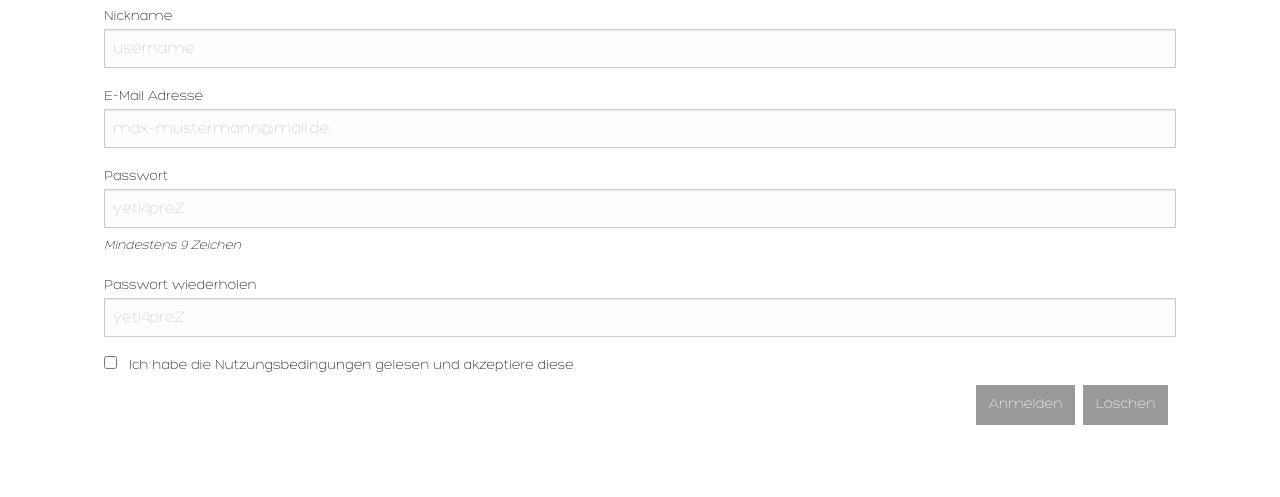
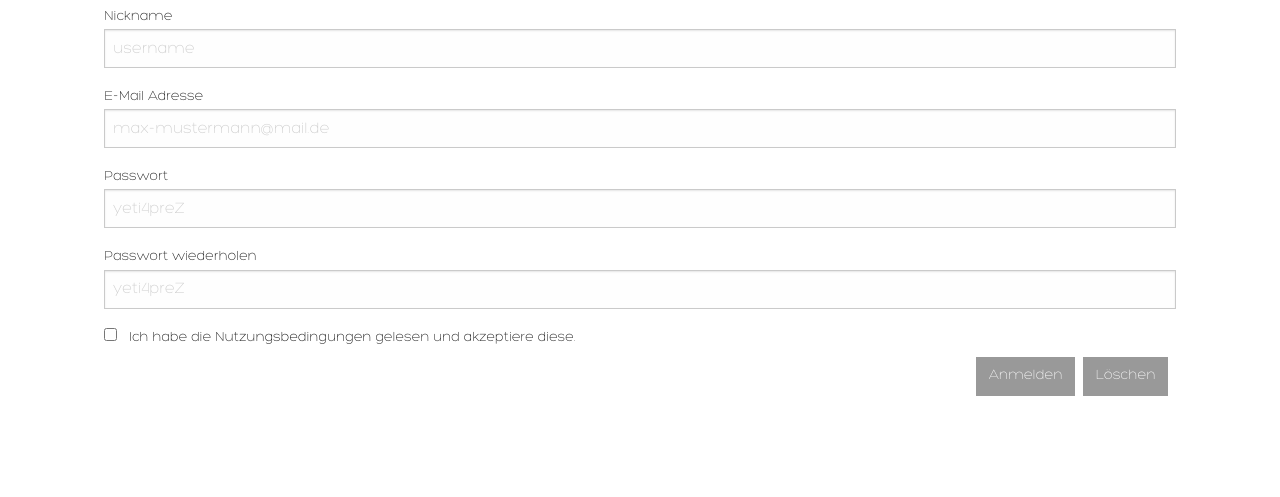
Before and after one commit to drinkbar/cocktail, a PHP site: page /web/registration.php in a window 1280 px wide. Shown: the part 747-1244 px from the top of the page. Run offline with PHP 8.4, Linux system fonts and the light colour scheme; some libraries are stand-ins or nearby versions.

Commit message:
removed password info

```diff
--- a/resources/views/registration/register.php
+++ b/resources/views/registration/register.php
@@ -19,7 +19,6 @@ if(isset($_REQUEST['submit']))
 		$password = mysql_real_escape_string($_REQUEST['password']);
 		$password2 = mysql_real_escape_string($_REQUEST['password2']);
 		$email = mysql_real_escape_string($_REQUEST['email']);
-
 
 		// check if username already in use
 		$db = new Db();
--- a/resources/views/registration/registration_form.html
+++ b/resources/views/registration/registration_form.html
@@ -16,10 +16,6 @@
 				pattern="alpha_numeric"> <span class="form-error">
 					Gib bitte ein gültiges Passwort ein! </span>
 			</label>
-			<p class="help-text" id="exampleHelpText">Mindestens 9 Zeichen</p>
-
-
-
 			<label>Passwort wiederholen <input type="password" name="password2"
 				placeholder="yeti4preZ" required pattern="alpha_numeric"
 				data-equalto="password"> <span class="form-error"> Du
```
